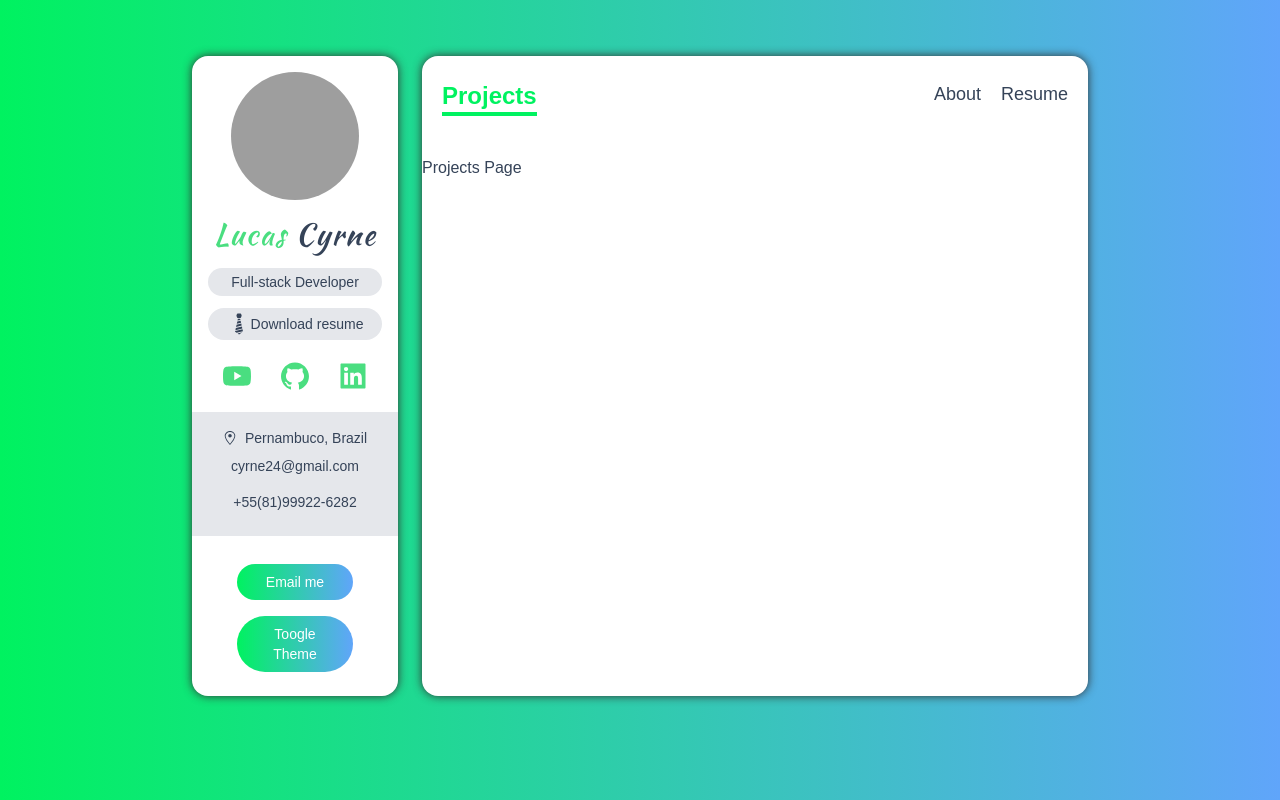
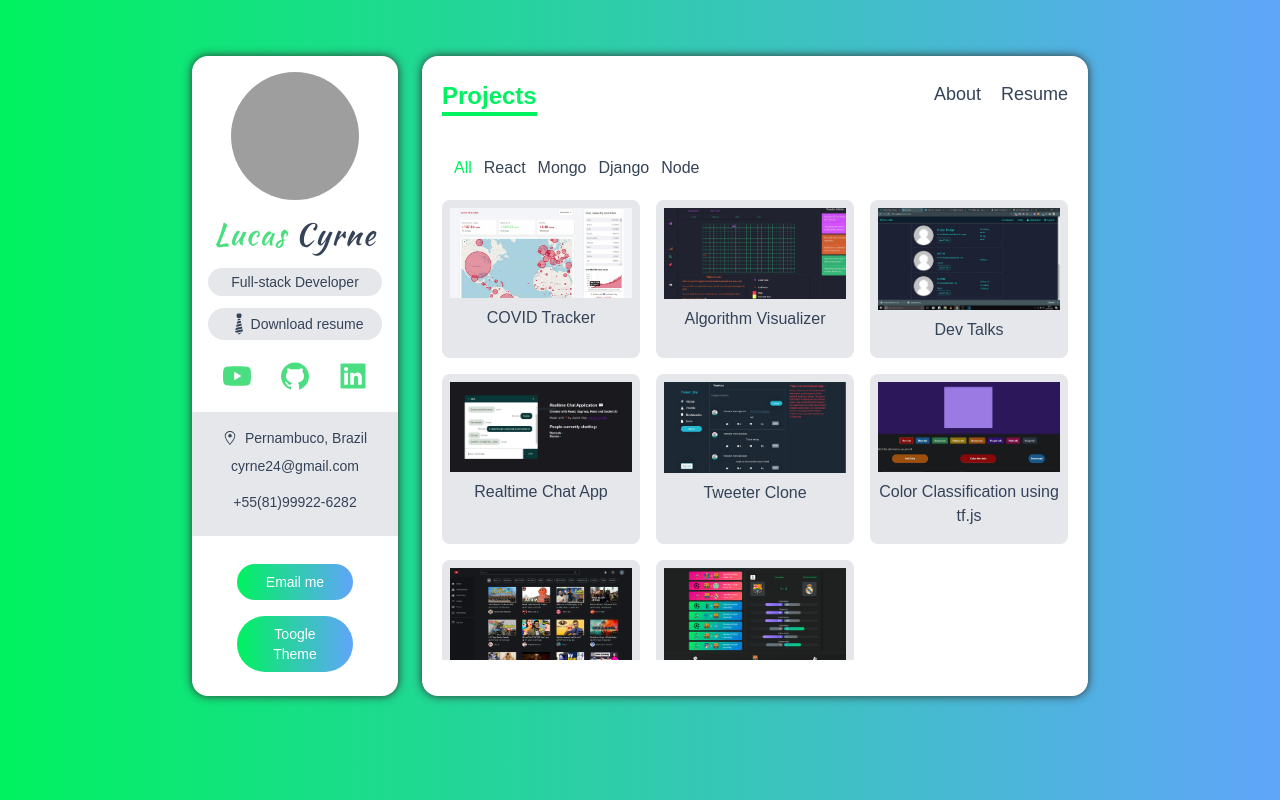
Before and after one commit to lucascyrne/portfolio-v1, a Next.js app: page /projects in a window 1280 px wide. Built offline with nearby package versions, Linux system fonts and the light colour scheme; grey boxes are pictures that could not be loaded.

Commit message:
feat: portfolio v1 released

```diff
--- a/components/Bar.tsx
+++ b/components/Bar.tsx
@@ -1,5 +1,6 @@
 import { FC } from "react";
 import { ISkill } from "../type";
+import { motion } from 'framer-motion';
 
 const Bar: FC<{
   data: ISkill
@@ -10,16 +11,33 @@ const Bar: FC<{
     level,
   }
 }) => {
-    const barWidth = `${level}`;
+    const bar_width = `${level}`;
+
+    const variants = {
+      initial: {
+        width: 0
+      },
+      animate: {
+        width: bar_width,
+        duration: 0.4,
+        type: "string",
+        damping: 10,
+        stiffness: 100,
+      }
+    }
 
     return (
       <div className="my-2 text-white bg-gray-300 rounded-full dark:bg-dark-700">
-        <div className="flex items-center px-4 py-1 bg-gradient-to-r from-green to-blue-400 rounded-full"
-          style={{ width: barWidth }}>
+        <motion.div className="flex items-center px-4 py-1 bg-gradient-to-r from-green to-blue-400 rounded-full"
+          style={{ width: bar_width }}
+          variants={variants}
+          initial="initial"
+          animate="animate"
+        >
           <Icon className="mr-3" />
           {name}
-        </div>
-      </div>
+        </motion.div>
+      </div >
     )
   }
 
--- /dev/null
+++ b/components/ProjectCard.tsx
@@ -0,0 +1,92 @@
+import Image from "next/image";
+import { FC, useState } from "react";
+import { AiFillGithub, AiFillProject } from "react-icons/ai";
+import { motion } from 'framer-motion';
+import { MdClose } from "react-icons/md";
+import { projects } from "../data";
+import { IProject } from "../type";
+import { fadeInUp, stagger } from "../animations";
+
+const ProjectCard: FC<{
+  project: IProject,
+  showDetail: null | number,
+  setShowDetail: (id: null | number) => void;
+}> = ({
+  project: {
+    id,
+    name,
+    image_path,
+    category,
+    deployed_url,
+    description,
+    github_url,
+    key_techs
+  },
+  showDetail,
+  setShowDetail
+}) => {
+    return (
+      <div>
+        <Image
+          src={image_path}
+          alt={name}
+          width={"350"}
+          height={"150"}
+          quality={"100"}
+          className="cursor-pointer"
+          onClick={() => setShowDetail(id)} />
+        <p className="my-2 text-center">{name}</p>
+        {
+          showDetail === id && (
+            <div className="absolute grid md:grid-cols-2 gap-x-12 p-2 md:p-10
+            top-0 left-0 h-auto w-full bg-gray-100 dark:bg-dark-100
+            text-black dark:text-white z-10 rounded-lg">
+              <motion.div
+                variants={stagger}
+                initial="initial"
+                animate="animate"
+              >
+                <motion.div variants={fadeInUp} className="border-4 border-gray-100">
+                  <Image src={image_path} alt={name} width={"350"} height={"150"} />
+                </motion.div>
+
+                <motion.div
+                  variants={fadeInUp}
+                  className="flex justify-center my-4 space-x-3"
+                >
+                  <a href={github_url} className="flex items-center px-4 py-2 space-x-3 text-sm bg-gray-100 dark:bg-dark-100">
+                    <AiFillGithub />
+                    <span>Github</span>
+                  </a>
+                  <a href={deployed_url} className="flex items-center px-4 py-2 space-x-3 text-sm bg-gray-100 dark:bg-dark-100">
+                    <AiFillProject />
+                    <span>Project</span>
+                  </a>
+                </motion.div>
+              </motion.div>
+
+              <motion.div variants={stagger} initial="initial" animate="animate">
+                <motion.h2 variants={fadeInUp} className="mb-3 text-xl font-medium md:text-2xl">{name}</motion.h2>
+                <motion.h3 variants={fadeInUp} className="mb-3 font-medium text-sm">{description}</motion.h3>
+                <motion.div variants={fadeInUp} className="flex flex-wrap mt-5 space-x-2 text-sm tracking-wider">
+                  {
+                    key_techs.map(tech => <span key={tech}
+                      className="px-2 py-1 m-1 bg-gray-200 dark:bg-dark-200">
+                      {tech}
+                    </span>)
+                  }
+                </motion.div>
+              </motion.div>
+
+              <button onClick={() => setShowDetail(null)}
+                className="absolute p-1 rounded-full top-3 right-3 focus:outline-none bg-gray-200 dark:bg-dark-200">
+                <MdClose size={30} />
+              </button>
+            </div>
+          )
+        }
+      </div>
+    )
+  }
+
+export default ProjectCard;
--- /dev/null
+++ b/components/ProjectNavbar.tsx
@@ -0,0 +1,38 @@
+import { FC } from "react"
+import { Category } from "../type"
+
+const NavItem: FC<{
+  value: Category | "all",
+  handlerFilterCategory: Function,
+  active: string
+}> = ({
+  value,
+  handlerFilterCategory,
+  active
+}) => {
+    let className = "capitalize cursor-pointer hover:text-green";
+    if (active === value) {
+      className += " text-green";
+    }
+
+    return (
+      <li className={className}
+        onClick={() => handlerFilterCategory(value)}>
+        {value}
+      </li>
+    )
+  }
+
+const ProjectNavbar: FC<{ handlerFilterCategory: Function, active: string }> = (props) => {
+  return (
+    <div className="flex px-3 py-2 space-x-3 overflow-x-auto list-none">
+      <NavItem value="all" {...props} />
+      <NavItem value="react" {...props} />
+      <NavItem value="mongo" {...props} />
+      <NavItem value="django" {...props} />
+      <NavItem value="node" {...props} />
+    </div>
+  )
+}
+
+export default ProjectNavbar
--- a/components/ServiceCard.tsx
+++ b/components/ServiceCard.tsx
@@ -21,7 +21,7 @@ const ServiceCard: FC<{ service: IService }> = ({
 			<Icon className="w-12 h-12 text-green" />
 			<div>
 				<h4 className="font-bold">{title}</h4>
-				<p dangerouslySetInnerHTML={createMarkup()} />
+				<p dangerouslySetInnerHTML={createMarkup()} className="text-sm" />
 			</div>
 		</div>
 	)
--- a/components/Sidebar.tsx
+++ b/components/Sidebar.tsx
@@ -1,7 +1,8 @@
+import Image from "next/image";
+import { useTheme } from "next-themes";
+import { GiTie } from "react-icons/gi";
+import { GoLocation } from "react-icons/go";
 import { AiFillGithub, AiFillLinkedin, AiFillYoutube } from "react-icons/ai"
-import { GoLocation } from "react-icons/go";
-import { GiTie } from "react-icons/gi";
-import { useTheme } from "next-themes";
 
 const Sidebar = () => {
     const { theme, setTheme } = useTheme();
@@ -12,15 +13,18 @@ const Sidebar = () => {
 
     return (
         <div>
-            <img src="https://pbs.twimg.com/profile_images/1593299186572836864/ko7JeoXk_400x400.jpg"
+            <Image src="https://pbs.twimg.com/profile_images/1593299186572836864/ko7JeoXk_400x400.jpg"
                 alt="A photo of me gently smiling"
+                width={"100"}
+                height={"100"}
+                quality="100"
                 className="w-32 h-32 mx-auto rounded-full" />
             <h3 className="my-4 text-3xl font-medium tracking-wider font-kaushan"><span className="text-green-400">Lucas</span> Cyrne</h3>
             <p className="px-2 py-1 my-3 bg-gray-200 dark:bg-dark-700 rounded-full text-sm">Full-stack Developer</p>
             <a
-                className="flex items-center justify-center px-2 py-1 my-3 bg-gray-200 dark:bg-dark-700 text-sm rounded-full"
-                href=""
-                download="name"
+                className="flex items-center justify-center px-2 py-1 my-3 bg-gray-200 dark:bg-dark-700 text-sm rounded-full cursor-pointer"
+                href="/images/blink.jpg"
+                download="blink.jpg"
             >
                 <GiTie className="w-6 h-6" /> Download resume</a>
             {/* Social Icons */}
--- a/pages/_app.tsx
+++ b/pages/_app.tsx
@@ -3,8 +3,9 @@ import type { AppProps } from 'next/app'
 import Sidebar from '../components/Sidebar'
 import Navbar from '../components/Navbar'
 import { ThemeProvider } from 'next-themes'
+import { AnimatePresence } from 'framer-motion'
 
-function MyApp({ Component, pageProps }: AppProps) {
+function MyApp({ Component, pageProps, router }: AppProps) {
   return (
     <ThemeProvider attribute='class'>
       <div className='grid grid-cols-12 gap-6 my-14 px-5 lg:px-48 md:px-32 sm:px-20'>
@@ -13,7 +14,9 @@ function MyApp({ Component, pageProps }: AppProps) {
         </div>
         <div className='flex flex-col col-span-12 lg:col-span-9 bg-white dark:bg-dark-500 rounded-2xl shadow-custom-light dark:shadow-custom-dark overflow-hidden'>
           <Navbar />
-          <Component {...pageProps} />
+          <AnimatePresence mode="wait">
+            <Component {...pageProps} key={router.route} />
+          </AnimatePresence>
         </div>
       </div>
     </ThemeProvider>
--- a/pages/projects.tsx
+++ b/pages/projects.tsx
@@ -1,11 +1,49 @@
-import Navbar from "../components/Navbar";
+import { Category } from "../type";
+import { FC, useState } from "react";
+import { motion } from 'framer-motion';
+import { projects as projectsData } from '../data';
+import ProjectCard from "../components/ProjectCard";
+import ProjectNavbar from "../components/ProjectNavbar";
+import { fadeInUp, routeAnimation, stagger } from "../animations";
+import { NextPage } from "next";
 
-const projects = () => {
-    return (
-        <div className="py-4">
-            Projects Page
-        </div>
-    )
+const Projects: NextPage = () => {
+	const [active, setActive] = useState("all");
+	const [projects, setProjects] = useState(projectsData);
+	const [showDetail, setShowDetail] = useState<number | null>(null);
+
+	const handlerFilterCategory = (category: Category | "all") => {
+		if (category === "all") {
+			setProjects(projectsData);
+			setActive(category);
+			return;
+		}
+
+		const newArray = projectsData.filter(project => project.category.includes(category));
+		setProjects(newArray);
+		setActive(category);
+	}
+
+	return (
+		<motion.div variants={routeAnimation} initial="initial" animate="animate" exit="exit" className="px-5 py-2 overflow-y-scroll" style={{ height: "65vh" }}>
+			<ProjectNavbar handlerFilterCategory={handlerFilterCategory} active={active} />
+			<motion.div className="relative grid grid-cols-12 gap-4 my-3"
+				variants={stagger}
+				initial="initial"
+				animate="animate"
+			>
+				{
+					projects.map(project => (
+						<motion.div className="col-span-12 p-2 sm:col-span-6 lg:col-span-4 bg-gray-200 dark:bg-dark-200 rounded-lg" key={project.name}
+							variants={fadeInUp}
+						>
+							<ProjectCard project={project} showDetail={showDetail} setShowDetail={setShowDetail} />
+						</motion.div>
+					))
+				}
+			</motion.div>
+		</motion.div>
+	)
 }
 
-export default projects;
+export default Projects;
--- a/styles/globals.css
+++ b/styles/globals.css
@@ -8,3 +8,12 @@ body {
     font-family: sans-serif;
     color: #354358;
 }
+
+::-webkit-scrollbar-thumb {
+    background-image: linear-gradient(to right bottom, #00f260, #0575e6);
+}
+
+::-webkit-scrollbar {
+    width: 8px;
+    height: 0px;
+}
```
Also changed, not shown: pages/index.tsx (+29 -12 lines), pages/resume.tsx (+12 -9 lines).
